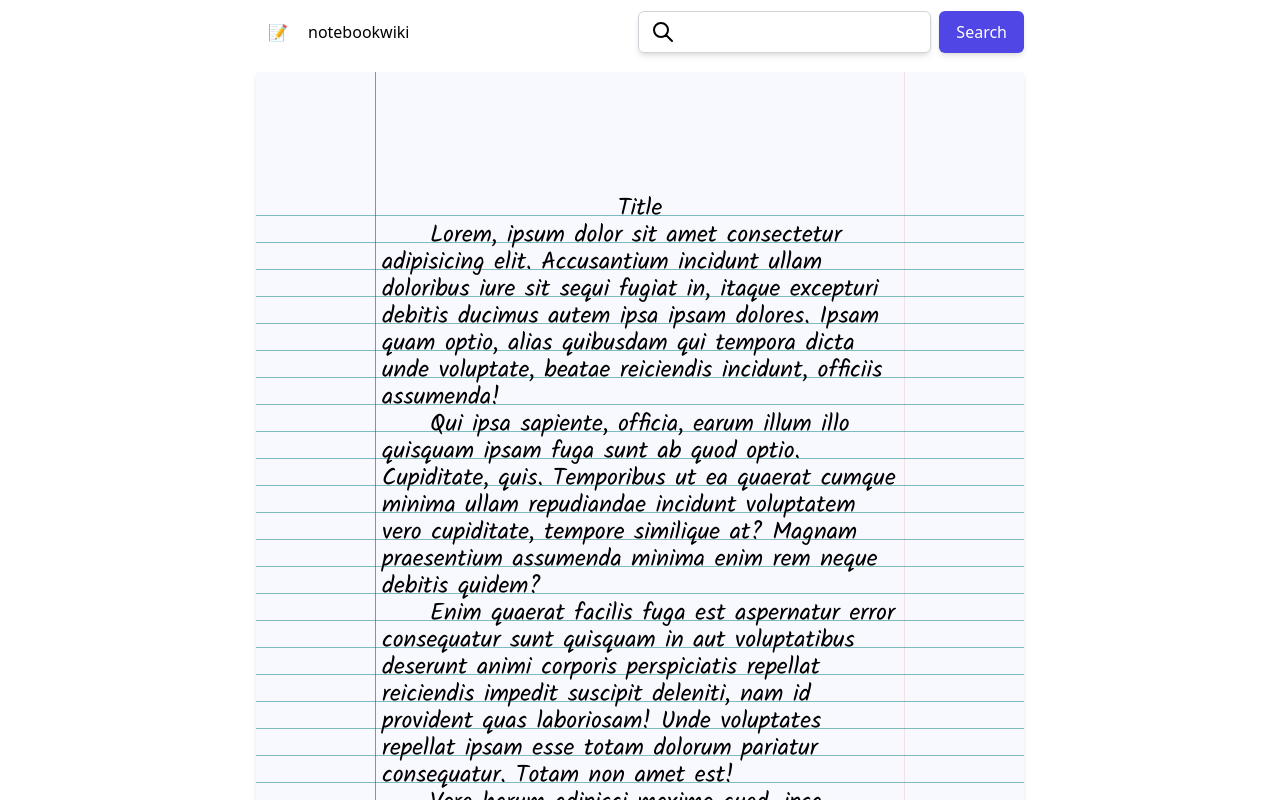
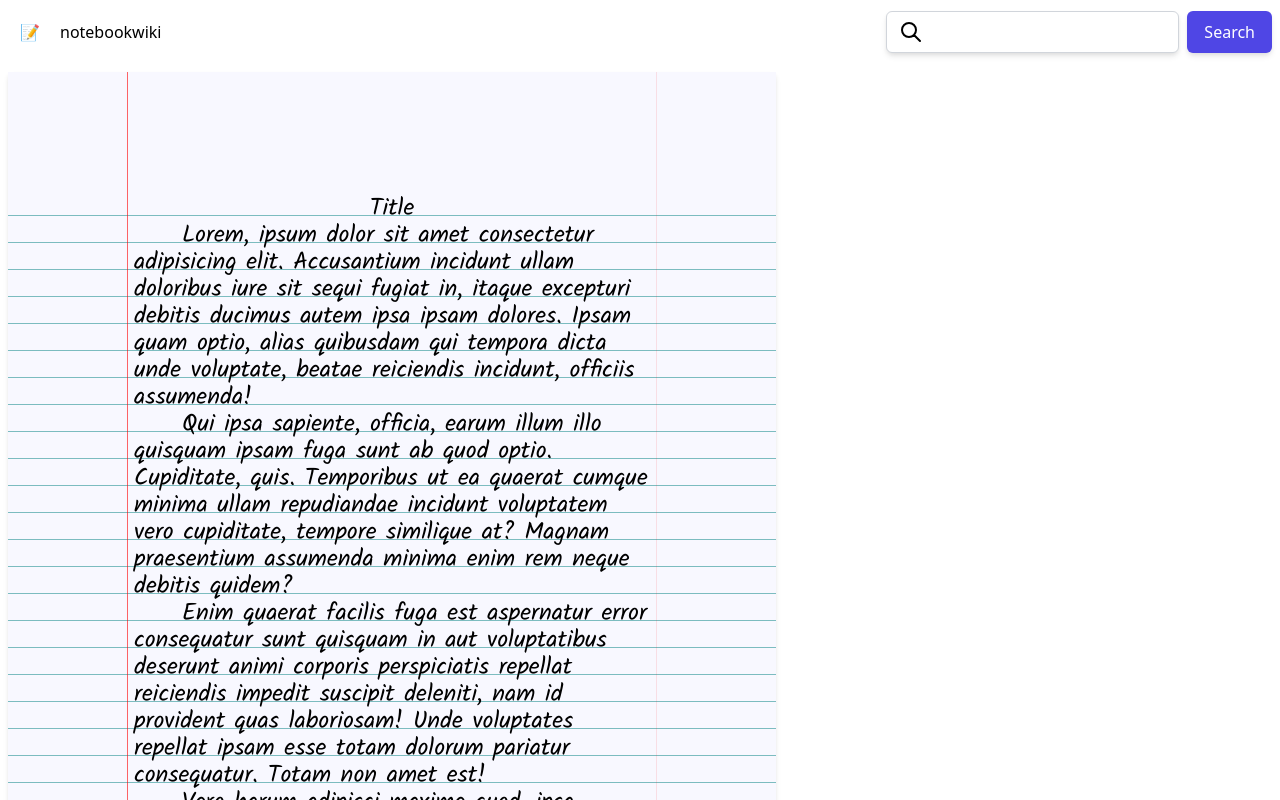
Before and after one commit to dominictassio/notebookwiki, a Next.js app: page / in a window 1280 px wide. Shown: the top 800 px of the page. Built offline with nearby package versions, Linux system fonts and the light colour scheme.

Commit message:
Remove custom breakpoints from the tailwind config

```diff
--- a/tailwind.config.js
+++ b/tailwind.config.js
@@ -4,11 +4,6 @@ module.exports = {
   theme: {
     container: {
       padding: "0.5rem",
-    },
-    extend: {},
-    screens: {
-      sm: "640px",
-      paper: "calc(8in + 1rem)",
     },
   },
   variants: {
```
